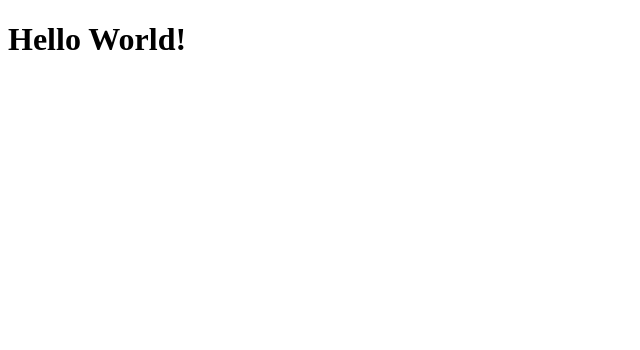
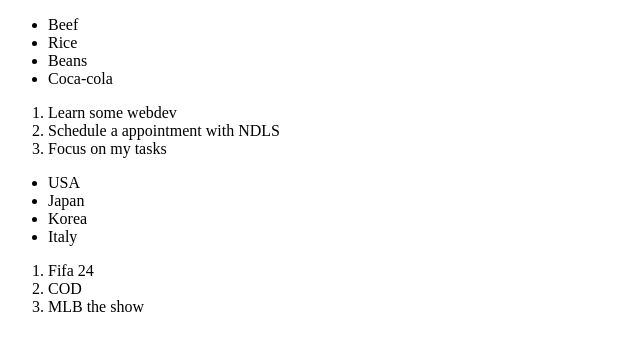
Before and after one commit to dav-vidal/git_test, a plain HTML site: page html-boilerplate/index.html in a window 1280 px wide. Shown: the whole page, without its empty margins (0-640 px from the left). Drawn offline with Linux system fonts and the light colour scheme.

Commit message:
add index.html

```diff
--- a/html-boilerplate/index.html
+++ b/html-boilerplate/index.html
@@ -7,6 +7,32 @@
     </head>
 
     <body>
-        <h1>Hello World!</h1>
+        <ul>
+            <li>Beef</li>
+            <li>Rice</li>
+            <li>Beans</li>
+            <li>Coca-cola</li>
+
+        </ul>
+
+        <ol>
+            <li>Learn some webdev</li>
+            <li>Schedule a appointment with NDLS</li>
+            <li>Focus on my tasks</li>
+        </ol>
+
+        <ul>
+            <li>USA</li>
+            <li>Japan</li>
+            <li>Korea</li>
+            <li>Italy</li>
+        </ul>
+
+        <ol>
+            <li>Fifa 24</li>
+            <li>COD</li>
+            <li>MLB the show</li>
+        </ol>
+
     </body>
 </html>
```
